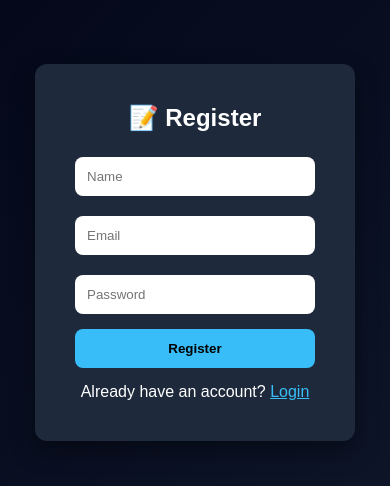
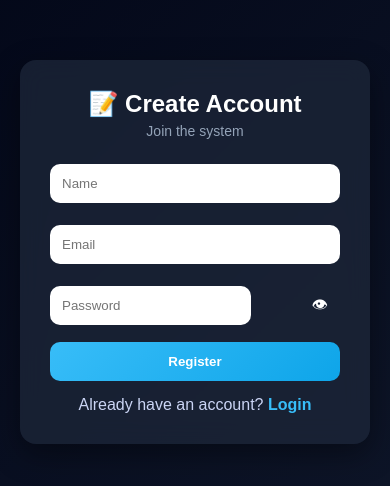
Before and after one commit to ArnavBang05/complaint-frontend, a React (Create React App) app: page /register in a window 390 px wide. Shown: the part 170-656 px from the top of the page. Built offline with nearby package versions, Linux system fonts and the light colour scheme; no server answers.

Commit message:
sidebar upgrade (responsive + modern UI)

```diff
--- a/src/components/Navbar.js
+++ b/src/components/Navbar.js
@@ -10,23 +10,80 @@ function Navbar() {
   }
 
   return (
-    <div style={{
-      display: "flex",
-      flexWrap: "wrap",
-      justifyContent: "space-between",
-      alignItems: "center",
-      padding: "10px",
-      background: "#020617",
-      color: "white"
-    }}>
-      <h2 style={{ fontSize: "18px" }}>🚀 Complaint System</h2>
+    <div style={container}>
 
-      <div style={{ display: "flex", gap: "10px", alignItems: "center" }}>
-        <span>{role?.toUpperCase()}</span>
-        <button onClick={logout}>Logout</button>
+      {/* LEFT */}
+      <h2 style={logo}>
+        🚀 Complaint System
+      </h2>
+
+      {/* RIGHT */}
+      <div style={rightSection}>
+
+        {/* ROLE BADGE */}
+        <span style={badge}>
+          {role?.toUpperCase()}
+        </span>
+
+        {/* LOGOUT BUTTON */}
+        <button
+          onClick={logout}
+          style={logoutBtn}
+          onMouseEnter={e => e.target.style.transform = "scale(1.05)"}
+          onMouseLeave={e => e.target.style.transform = "scale(1)"}
+        >
+          🚪 Logout
+        </button>
+
       </div>
     </div>
   )
 }
 
+/* 🔥 STYLES */
+
+const container = {
+  display: "flex",
+  flexWrap: "wrap",
+  justifyContent: "space-between",
+  alignItems: "center",
+  padding: "12px 20px",
+  background: "rgba(2,6,23,0.9)",
+  backdropFilter: "blur(10px)",
+  color: "white",
+  borderBottom: "1px solid rgba(255,255,255,0.1)"
+}
+
+const logo = {
+  fontSize: "18px",
+  fontWeight: "600",
+  letterSpacing: "0.5px"
+}
+
+const rightSection = {
+  display: "flex",
+  gap: "12px",
+  alignItems: "center"
+}
+
+const badge = {
+  padding: "5px 10px",
+  borderRadius: "20px",
+  background: "#22c55e33",
+  color: "#22c55e",
+  fontSize: "12px",
+  fontWeight: "bold"
+}
+
+const logoutBtn = {
+  background: "linear-gradient(135deg,#ef4444,#dc2626)",
+  border: "none",
+  padding: "8px 14px",
+  borderRadius: "8px",
+  color: "white",
+  fontWeight: "bold",
+  cursor: "pointer",
+  transition: "0.2s"
+}
+
 export default Navbar
--- a/src/components/Sidebar.js
+++ b/src/components/Sidebar.js
@@ -1,9 +1,20 @@
 import { useNavigate, useLocation } from "react-router-dom"
+import { useState, useEffect } from "react"
 
 function Sidebar() {
   const navigate = useNavigate()
   const location = useLocation()
   const role = localStorage.getItem("role")
+
+  const [open, setOpen] = useState(window.innerWidth > 768)
+
+  useEffect(() => {
+    const handleResize = () => {
+      setOpen(window.innerWidth > 768)
+    }
+    window.addEventListener("resize", handleResize)
+    return () => window.removeEventListener("resize", handleResize)
+  }, [])
 
   const handleLogout = () => {
     localStorage.clear()
@@ -13,67 +24,119 @@ function Sidebar() {
   const isActive = (path) => location.pathname === path
 
   return (
-    <div style={container}>
+    <>
+      {/* MOBILE TOGGLE */}
+      <button
+        style={toggleBtn}
+        onClick={() => setOpen(!open)}
+      >
+        ☰
+      </button>
+
+      {/* SIDEBAR */}
+      <div style={{
+        ...container,
+        left: open ? "0" : "-260px"
+      }}>
 
         {/* TOP */}
         <div>
-        <h2 style={{ marginBottom: "30px" }}>⚡ Admin Panel</h2>
+          <h2 style={title}>⚡ Admin Panel</h2>
 
-        {/* ROLE BADGE */}
           <div style={badge}>
             {role?.toUpperCase()}
           </div>
 
-        <div style={{ display: "flex", flexDirection: "column", gap: "12px", marginTop: "20px" }}>
-
+          <div style={menu}>
             <button
               onClick={() => navigate("/admin")}
               style={getBtnStyle(isActive("/admin"))}
+              onMouseEnter={e => e.target.style.opacity = 0.8}
+              onMouseLeave={e => e.target.style.opacity = 1}
             >
               📊 Dashboard
             </button>
-
           </div>
         </div>
 
         {/* LOGOUT */}
-      <button onClick={handleLogout} style={logoutBtn}>
+        <button
+          onClick={handleLogout}
+          style={logoutBtn}
+          onMouseEnter={e => e.target.style.transform = "scale(1.05)"}
+          onMouseLeave={e => e.target.style.transform = "scale(1)"}
+        >
           🚪 Logout
         </button>
       </div>
+    </>
   )
 }
 
-// styles
+/* 🔥 STYLES */
+
 const container = {
-  width: "250px",
+  position: "fixed",
+  top: 0,
+  left: 0,
+  width: "240px",
   height: "100vh",
-  background: "linear-gradient(180deg, #020617, #0f172a)",
+  background: "rgba(2,6,23,0.95)",
+  backdropFilter: "blur(12px)",
   color: "white",
   padding: "20px",
   display: "flex",
   flexDirection: "column",
   justifyContent: "space-between",
-  borderRight: "1px solid rgba(255,255,255,0.08)"
+  borderRight: "1px solid rgba(255,255,255,0.1)",
+  transition: "0.3s"
+}
+
+const toggleBtn = {
+  position: "fixed",
+  top: "15px",
+  left: "15px",
+  zIndex: 1000,
+  background: "#1e293b",
+  color: "white",
+  border: "none",
+  padding: "8px 12px",
+  borderRadius: "8px",
+  cursor: "pointer"
+}
+
+const title = {
+  marginBottom: "25px",
+  fontSize: "18px",
+  fontWeight: "600"
 }
 
 const badge = {
   padding: "6px 12px",
   borderRadius: "20px",
-  background: "#22c55e",
+  background: "#22c55e33",
+  color: "#22c55e",
   fontSize: "12px",
   fontWeight: "bold",
   width: "fit-content"
 }
 
+const menu = {
+  display: "flex",
+  flexDirection: "column",
+  gap: "12px",
+  marginTop: "25px"
+}
+
 const logoutBtn = {
-  background: "#ef4444",
+  background: "linear-gradient(135deg,#ef4444,#dc2626)",
   border: "none",
   padding: "12px",
   borderRadius: "10px",
   color: "white",
   cursor: "pointer",
-  fontWeight: "bold"
+  fontWeight: "bold",
+  transition: "0.2s"
 }
 
 const getBtnStyle = (active) => ({
@@ -85,7 +148,8 @@ const getBtnStyle = (active) => ({
   cursor: "pointer",
   textAlign: "left",
   fontWeight: active ? "bold" : "normal",
-  boxShadow: active ? "0 0 10px rgba(59,130,246,0.5)" : "none"
+  boxShadow: active ? "0 0 10px rgba(59,130,246,0.5)" : "none",
+  transition: "0.2s"
 })
 
 export default Sidebar
--- a/src/pages/AdminDashboard.js
+++ b/src/pages/AdminDashboard.js
@@ -85,15 +85,16 @@ function AdminDashboard() {
   }
 
   return (
-    <div style={{ display: "flex" }}>
+    <div style={{ display: "flex", flexWrap: "wrap" }}>
       <Sidebar />
 
       <div style={mainContainer}>
-        <h1>Admin Dashboard 🚀</h1>
+        <h1 style={heading}>📊 Admin Dashboard</h1>
 
+        {/* SEARCH + FILTER */}
         <div style={searchRow}>
           <input
-            placeholder="Search..."
+            placeholder="🔍 Search complaints..."
             value={search}
             onChange={e => setSearch(e.target.value)}
             style={input}
@@ -110,6 +111,7 @@ function AdminDashboard() {
           <h3 style={{ textAlign: "center" }}>Loading...</h3>
         ) : (
           <>
+            {/* STATS */}
             <div style={statsRow}>
               <div style={statCard}><h3>Total</h3><p>{complaints.length}</p></div>
               <div style={statCard}><h3>Pending</h3><p>{complaints.filter(c => c.status === "pending").length}</p></div>
@@ -117,22 +119,26 @@ function AdminDashboard() {
               <div style={chartBox}><Pie data={chartData} /></div>
             </div>
 
+            {/* CARDS */}
             <div style={grid}>
               {filtered.map(c => (
-                <div key={c._id} style={card}>
+                <div
+                  key={c._id}
+                  style={card}
+                  onMouseEnter={e => e.currentTarget.style.transform = "scale(1.03)"}
+                  onMouseLeave={e => e.currentTarget.style.transform = "scale(1)"}
+                >
                   <h3>{c.title}</h3>
-                  <p>{c.description}</p>
+                  <p style={{ opacity: 0.8 }}>{c.description}</p>
 
                   {c.image && (
                     <img src={c.image} alt="" style={img} />
                   )}
 
-                  <p style={{
-                    color: c.status === "resolved" ? "#22c55e" : "#f59e0b",
-                    fontWeight: "bold"
-                  }}>
+                  {/* STATUS BADGE */}
+                  <span style={status(c.status)}>
                     {c.status.toUpperCase()}
-                  </p>
+                  </span>
 
                   <select
                     value={c.status}
@@ -152,12 +158,20 @@ function AdminDashboard() {
   )
 }
 
+/* 🔥 STYLES */
+
 const mainContainer = {
   flex: 1,
   padding: "20px",
-  background: "linear-gradient(135deg, #020617, #0f172a)",
+  background: "linear-gradient(135deg,#020617,#0f172a)",
   color: "white",
-  minHeight: "100vh"
+  minHeight: "100vh",
+  width: "100%"
+}
+
+const heading = {
+  fontSize: "28px",
+  marginBottom: "20px"
 }
 
 const searchRow = {
@@ -167,32 +181,63 @@ const searchRow = {
   marginBottom: "20px"
 }
 
-const input = { padding: "10px", borderRadius: "8px", border: "none" }
+const input = {
+  padding: "10px",
+  borderRadius: "8px",
+  border: "none"
+}
 
 const statsRow = {
   display: "grid",
-  gridTemplateColumns: "repeat(auto-fit, minmax(150px, 1fr))",
+  gridTemplateColumns: "repeat(auto-fit,minmax(150px,1fr))",
   gap: "15px",
-  marginBottom: "20px"
+  marginBottom: "25px"
 }
 
-const statCard = { background: "#1e293b", padding: "20px", borderRadius: "12px" }
-const chartBox = { background: "#1e293b", padding: "20px", borderRadius: "12px" }
+const statCard = {
+  background: "rgba(30,41,59,0.7)",
+  padding: "20px",
+  borderRadius: "16px",
+  backdropFilter: "blur(10px)"
+}
+
+const chartBox = {
+  background: "rgba(30,41,59,0.7)",
+  padding: "20px",
+  borderRadius: "16px",
+  backdropFilter: "blur(10px)"
+}
 
 const grid = {
   display: "grid",
-  gridTemplateColumns: "repeat(auto-fit, minmax(260px, 1fr))",
-  gap: "15px"
+  gridTemplateColumns: "repeat(auto-fit,minmax(260px,1fr))",
+  gap: "20px"
 }
 
-const card = { background: "#1e293b", padding: "20px", borderRadius: "12px" }
+const card = {
+  background: "rgba(30,41,59,0.7)",
+  padding: "15px",
+  borderRadius: "16px",
+  backdropFilter: "blur(10px)",
+  transition: "0.3s"
+}
 
 const img = {
   width: "100%",
-  height: "140px",
+  height: "150px",
   objectFit: "cover",
-  borderRadius: "10px",
+  borderRadius: "12px",
   marginTop: "10px"
 }
 
+const status = (s) => ({
+  marginTop: "10px",
+  display: "inline-block",
+  padding: "5px 10px",
+  borderRadius: "20px",
+  fontSize: "12px",
+  background: s === "resolved" ? "#22c55e33" : "#f59e0b33",
+  color: s === "resolved" ? "#22c55e" : "#f59e0b"
+})
+
 export default AdminDashboard
--- a/src/pages/Dashboard.js
+++ b/src/pages/Dashboard.js
@@ -18,20 +18,15 @@ function Dashboard() {
     try {
       const res = await API.get("/complaints/my")
       setComplaints(res.data)
-    } catch {
-      console.log("Fetch error")
-    } finally {
-      setLoading(false)
-    }
+    } catch {}
+    finally { setLoading(false) }
   }
 
   useEffect(() => {
-  fetchComplaints()
-
-  const interval = setInterval(fetchComplaints, 3000)
-
-  return () => clearInterval(interval)
-}, [])
+    fetchComplaints()
+    const interval = setInterval(fetchComplaints, 3000)
+    return () => clearInterval(interval)
+  }, [])
 
   const handleSubmit = async (e) => {
     e.preventDefault()
@@ -48,31 +43,17 @@ function Dashboard() {
       if (image) formData.append("image", image)
 
       const res = await API.post("/complaints/create", formData)
-
       setComplaints(prev => [res.data, ...prev])
 
-      setTitle("")
-      setDescription("")
-      setCategory("Other")
-      setPriority("Medium")
-      setImage(null)
-      setPreview("")
+      setTitle(""); setDescription("")
+      setCategory("Other"); setPriority("Medium")
+      setImage(null); setPreview("")
 
       toast.success("Complaint Created ✅")
-
     } catch {
       toast.error("Error ❌")
     } finally {
       setLoadingBtn(false)
-    }
-  }
-
-  const handleDelete = async (id) => {
-    try {
-      await API.delete(`/complaints/${id}`)
-      setComplaints(prev => prev.filter(c => c._id !== id))
-    } catch {
-      toast.error("Delete failed ❌")
     }
   }
 
@@ -81,11 +62,11 @@ function Dashboard() {
       <Navbar />
 
       <div style={container}>
-        <h1>Complaint Dashboard 🚀</h1>
+        <h1 style={heading}>🚀 Complaint Dashboard</h1>
 
         <form onSubmit={handleSubmit} style={form}>
-          <input value={title} onChange={e => setTitle(e.target.value)} placeholder="Title" style={input} />
-          <input value={description} onChange={e => setDescription(e.target.value)} placeholder="Description" style={input} />
+          <input placeholder="Title" value={title} onChange={e => setTitle(e.target.value)} style={input}/>
+          <input placeholder="Description" value={description} onChange={e => setDescription(e.target.value)} style={input}/>
 
           <select value={category} onChange={e => setCategory(e.target.value)} style={input}>
             <option>Electrical</option>
@@ -100,9 +81,7 @@ function Dashboard() {
             <option>High</option>
           </select>
 
-          <input
-            type="file"
-            accept="image/*"
+          <input type="file" accept="image/*"
             onChange={(e) => {
               const file = e.target.files[0]
               setImage(file)
@@ -110,37 +89,31 @@ function Dashboard() {
             }}
           />
 
-          {preview && <img src={preview} alt="" style={previewImg} />}
+          {preview && <img src={preview} alt="" style={previewImg}/>}
 
           <button style={btn} disabled={loadingBtn}>
             {loadingBtn ? "Uploading..." : "Create"}
           </button>
         </form>
 
-        {loading ? (
-          <p>Loading...</p>
-        ) : (
+        {loading ? <p>Loading...</p> : (
           <div style={grid}>
             {complaints.map(c => (
-              <div key={c._id} style={card}>
+              <div key={c._id} style={card}
+                onMouseEnter={e => e.currentTarget.style.transform="scale(1.03)"}
+                onMouseLeave={e => e.currentTarget.style.transform="scale(1)"}
+              >
                 <h3>{c.title}</h3>
                 <p>{c.description}</p>
 
                 <p>📂 {c.category}</p>
                 <p>⚡ {c.priority}</p>
 
-                <p style={{
-                  color: c.status === "resolved" ? "#22c55e" : "#f59e0b",
-                  fontWeight: "bold"
-                }}>
-                  {c.status}
-                </p>
+                <span style={status(c.status)}>
+                  {c.status.toUpperCase()}
+                </span>
 
-                {c.image && <img src={c.image} alt="" style={img} />}
-
-                <button onClick={() => handleDelete(c._id)} style={deleteBtn}>
-                  Delete
-                </button>
+                {c.image && <img src={c.image} alt="" style={img}/>}
               </div>
             ))}
           </div>
@@ -150,14 +123,55 @@ function Dashboard() {
   )
 }
 
-const container = { padding: "15px", maxWidth: "1000px", margin: "auto" }
-const form = { maxWidth: "500px", margin: "20px auto", display: "flex", flexDirection: "column", gap: "10px", background: "#1e293b", padding: "20px", borderRadius: "12px" }
-const input = { padding: "10px", borderRadius: "8px", border: "none" }
-const btn = { padding: "12px", background: "#38bdf8", border: "none", borderRadius: "8px" }
-const grid = { display: "grid", gridTemplateColumns: "repeat(auto-fit, minmax(260px, 1fr))", gap: "15px" }
-const card = { background: "#1e293b", padding: "15px", borderRadius: "10px" }
-const deleteBtn = { marginTop: "10px", background: "red", color: "white", border: "none", padding: "10px", borderRadius: "6px", width: "100%" }
-const img = { width: "100%", height: "140px", objectFit: "cover", borderRadius: "10px", marginTop: "10px" }
-const previewImg = { width: "100%", borderRadius: "10px" }
+/* styles */
+const container = { padding:"20px", maxWidth:"1100px", margin:"auto" }
+const heading = { marginBottom:"20px", fontSize:"28px" }
+
+const form = {
+  maxWidth:"500px", margin:"auto",
+  display:"flex", flexDirection:"column", gap:"10px",
+  background:"rgba(30,41,59,0.7)",
+  padding:"20px", borderRadius:"16px",
+  backdropFilter:"blur(10px)"
+}
+
+const input = { padding:"10px", borderRadius:"8px", border:"none" }
+
+const btn = {
+  padding:"12px",
+  background:"linear-gradient(135deg,#38bdf8,#0ea5e9)",
+  border:"none", borderRadius:"10px", color:"white"
+}
+
+const grid = {
+  display:"grid",
+  gridTemplateColumns:"repeat(auto-fit,minmax(260px,1fr))",
+  gap:"20px"
+}
+
+const card = {
+  background:"rgba(30,41,59,0.7)",
+  padding:"15px",
+  borderRadius:"16px",
+  backdropFilter:"blur(10px)",
+  transition:"0.3s"
+}
+
+const img = {
+  width:"100%", height:"150px",
+  objectFit:"cover",
+  borderRadius:"12px",
+  marginTop:"10px"
+}
+
+const previewImg = { width:"100%", borderRadius:"10px" }
+
+const status = (s) => ({
+  padding:"5px 10px",
+  borderRadius:"20px",
+  fontSize:"12px",
+  background: s==="resolved" ? "#22c55e33" : "#f59e0b33",
+  color: s==="resolved" ? "#22c55e" : "#f59e0b"
+})
 
 export default Dashboard
--- a/src/pages/Login.js
+++ b/src/pages/Login.js
@@ -42,25 +42,23 @@ function Login() {
     }
   }
 
-  // 🔥 Enter key support
   const handleKeyPress = (e) => {
-    if (e.key === "Enter") {
-      handleLogin()
-    }
+    if (e.key === "Enter") handleLogin()
   }
 
   return (
-    <div style={containerStyle}>
-      <div style={cardStyle}>
+    <div style={container}>
+      <div style={card}>
 
-        <h2 style={titleStyle}>🔐 Login</h2>
+        <h2 style={title}>🔐 Welcome Back</h2>
+        <p style={subtitle}>Login to continue</p>
 
         <input
           placeholder="Email"
           value={email}
           onChange={e => setEmail(e.target.value)}
           onKeyDown={handleKeyPress}
-          style={inputStyle}
+          style={input}
         />
 
         <div style={{ position: "relative" }}>
@@ -70,13 +68,12 @@ function Login() {
             value={password}
             onChange={e => setPassword(e.target.value)}
             onKeyDown={handleKeyPress}
-            style={inputStyle}
+            style={input}
           />
 
-          {/* 👁 Toggle */}
           <span
             onClick={() => setShowPassword(!showPassword)}
-            style={eyeStyle}
+            style={eye}
           >
             {showPassword ? "🙈" : "👁"}
           </span>
@@ -86,17 +83,18 @@ function Login() {
           onClick={handleLogin}
           disabled={loading}
           style={{
-            ...buttonStyle,
+            ...button,
             opacity: loading ? 0.7 : 1
           }}
+          onMouseEnter={e => e.target.style.transform = "scale(1.03)"}
+          onMouseLeave={e => e.target.style.transform = "scale(1)"}
         >
           {loading ? "Logging in..." : "Login"}
         </button>
 
-        {/* 🔥 REGISTER LINK (MAIN FIX) */}
         <p style={linkText}>
           Don’t have an account?{" "}
-          <Link to="/register" style={linkStyle}>
+          <Link to="/register" style={link}>
             Register
           </Link>
         </p>
@@ -106,45 +104,59 @@ function Login() {
   )
 }
 
-// 🔥 Styles
-const containerStyle = {
+/* 🔥 STYLES */
+
+const container = {
   height: "100vh",
   display: "flex",
   justifyContent: "center",
   alignItems: "center",
-  background: "linear-gradient(135deg, #020617, #0f172a)"
+  background: "linear-gradient(135deg,#020617,#0f172a)",
+  padding: "20px"
 }
 
-const cardStyle = {
-  background: "#1e293b",
-  padding: "40px",
-  borderRadius: "12px",
-  width: "320px",
-  boxShadow: "0 10px 25px rgba(0,0,0,0.4)"
+const card = {
+  width: "100%",
+  maxWidth: "360px",
+  background: "rgba(30,41,59,0.7)",
+  padding: "30px",
+  borderRadius: "16px",
+  backdropFilter: "blur(12px)",
+  boxShadow: "0 10px 30px rgba(0,0,0,0.4)"
 }
 
-const titleStyle = {
-  marginBottom: "20px",
+const title = {
   textAlign: "center",
-  color: "white"
+  color: "white",
+  marginBottom: "5px"
 }
 
-const inputStyle = {
+const subtitle = {
+  textAlign: "center",
+  color: "#94a3b8",
+  marginBottom: "20px",
+  fontSize: "14px"
+}
+
+const input = {
   width: "100%",
   padding: "12px",
-  marginBottom: "10px",
-  borderRadius: "8px",
-  border: "none"
+  marginBottom: "12px",
+  borderRadius: "10px",
+  border: "none",
+  outline: "none"
 }
 
-const buttonStyle = {
+const button = {
   width: "100%",
   padding: "12px",
-  background: "#38bdf8",
+  background: "linear-gradient(135deg,#38bdf8,#0ea5e9)",
   border: "none",
-  borderRadius: "8px",
+  borderRadius: "10px",
   fontWeight: "bold",
-  cursor: "pointer"
+  color: "white",
+  cursor: "pointer",
+  transition: "0.2s"
 }
 
 const linkText = {
@@ -153,15 +165,15 @@ const linkText = {
   color: "#cbd5f5"
 }
 
-const linkStyle = {
+const link = {
   color: "#38bdf8",
-  textDecoration: "none",
-  fontWeight: "bold"
+  fontWeight: "bold",
+  textDecoration: "none"
 }
 
-const eyeStyle = {
+const eye = {
   position: "absolute",
-  right: "10px",
+  right: "12px",
   top: "50%",
   transform: "translateY(-50%)",
   cursor: "pointer"
--- a/src/pages/Register.js
+++ b/src/pages/Register.js
@@ -8,6 +8,7 @@ function Register() {
   const [email, setEmail] = useState("")
   const [password, setPassword] = useState("")
   const [loading, setLoading] = useState(false)
+  const [showPassword, setShowPassword] = useState(false)
 
   const navigate = useNavigate()
 
@@ -31,7 +32,6 @@ function Register() {
       )
 
       toast.success("Registered successfully ✅")
-
       navigate("/")
 
     } catch (err) {
@@ -42,82 +42,147 @@ function Register() {
   }
 
   return (
-    <div style={{
-      height: "100vh",
-      display: "flex",
-      justifyContent: "center",
-      alignItems: "center",
-      background: "linear-gradient(135deg, #020617, #0f172a)"
-    }}>
-      <div style={{
-        background: "#1e293b",
-        padding: "40px",
-        borderRadius: "12px",
-        width: "320px",
-        boxShadow: "0 10px 25px rgba(0,0,0,0.4)"
-      }}>
-        <h2 style={{ marginBottom: "20px", textAlign: "center" }}>
-          📝 Register
-        </h2>
+    <div style={container}>
+      <div style={card}>
 
-        <form onSubmit={handleRegister} style={{ display: "flex", flexDirection: "column", gap: "10px" }}>
+        <h2 style={title}>📝 Create Account</h2>
+        <p style={subtitle}>Join the system</p>
+
+        <form onSubmit={handleRegister} style={form}>
 
           <input
             placeholder="Name"
             value={name}
             onChange={(e) => setName(e.target.value)}
-            style={inputStyle}
+            style={input}
           />
 
           <input
             placeholder="Email"
             value={email}
             onChange={(e) => setEmail(e.target.value)}
-            style={inputStyle}
+            style={input}
           />
 
-          <input
-            type="password"
-            placeholder="Password"
-            value={password}
-            onChange={(e) => setPassword(e.target.value)}
-            style={inputStyle}
-          />
+          <div style={{ position: "relative" }}>
+            <input
+              type={showPassword ? "text" : "password"}
+              placeholder="Password"
+              value={password}
+              onChange={(e) => setPassword(e.target.value)}
+              style={input}
+            />
+
+            <span
+              onClick={() => setShowPassword(!showPassword)}
+              style={eye}
+            >
+              {showPassword ? "🙈" : "👁"}
+            </span>
+          </div>
 
           <button
             type="submit"
             disabled={loading}
-            style={buttonStyle}
+            style={{
+              ...button,
+              opacity: loading ? 0.7 : 1
+            }}
+            onMouseEnter={e => e.target.style.transform = "scale(1.03)"}
+            onMouseLeave={e => e.target.style.transform = "scale(1)"}
           >
             {loading ? "Registering..." : "Register"}
           </button>
 
         </form>
 
-        <p style={{ marginTop: "15px", textAlign: "center" }}>
+        <p style={linkText}>
           Already have an account?{" "}
-          <Link to="/" style={{ color: "#38bdf8" }}>
+          <Link to="/" style={link}>
             Login
           </Link>
         </p>
+
       </div>
     </div>
   )
 }
 
-// 🔥 Styles
-const inputStyle = {
-  padding: "12px",
-  borderRadius: "8px",
-  border: "none"
+/* 🔥 STYLES */
+
+const container = {
+  height: "100vh",
+  display: "flex",
+  justifyContent: "center",
+  alignItems: "center",
+  background: "linear-gradient(135deg,#020617,#0f172a)",
+  padding: "20px"
 }
 
-const buttonStyle = {
+const card = {
+  width: "100%",
+  maxWidth: "360px",
+  background: "rgba(30,41,59,0.7)",
+  padding: "30px",
+  borderRadius: "16px",
+  backdropFilter: "blur(12px)",
+  boxShadow: "0 10px 30px rgba(0,0,0,0.4)"
+}
+
+const title = {
+  textAlign: "center",
+  color: "white",
+  marginBottom: "5px"
+}
+
+const subtitle = {
+  textAlign: "center",
+  color: "#94a3b8",
+  marginBottom: "20px",
+  fontSize: "14px"
+}
+
+const form = {
+  display: "flex",
+  flexDirection: "column",
+  gap: "12px"
+}
+
+const input = {
   padding: "12px",
-  background: "#38bdf8",
+  borderRadius: "10px",
   border: "none",
-  borderRadius: "8px",
+  outline: "none"
+}
+
+const button = {
+  padding: "12px",
+  background: "linear-gradient(135deg,#38bdf8,#0ea5e9)",
+  border: "none",
+  borderRadius: "10px",
   fontWeight: "bold",
+  color: "white",
+  cursor: "pointer",
+  transition: "0.2s"
+}
+
+const linkText = {
+  marginTop: "15px",
+  textAlign: "center",
+  color: "#cbd5f5"
+}
+
+const link = {
+  color: "#38bdf8",
+  fontWeight: "bold",
+  textDecoration: "none"
+}
+
+const eye = {
+  position: "absolute",
+  right: "12px",
+  top: "50%",
+  transform: "translateY(-50%)",
   cursor: "pointer"
 }
 
```
Lines whose indentation alone changed are shown as unchanged.
